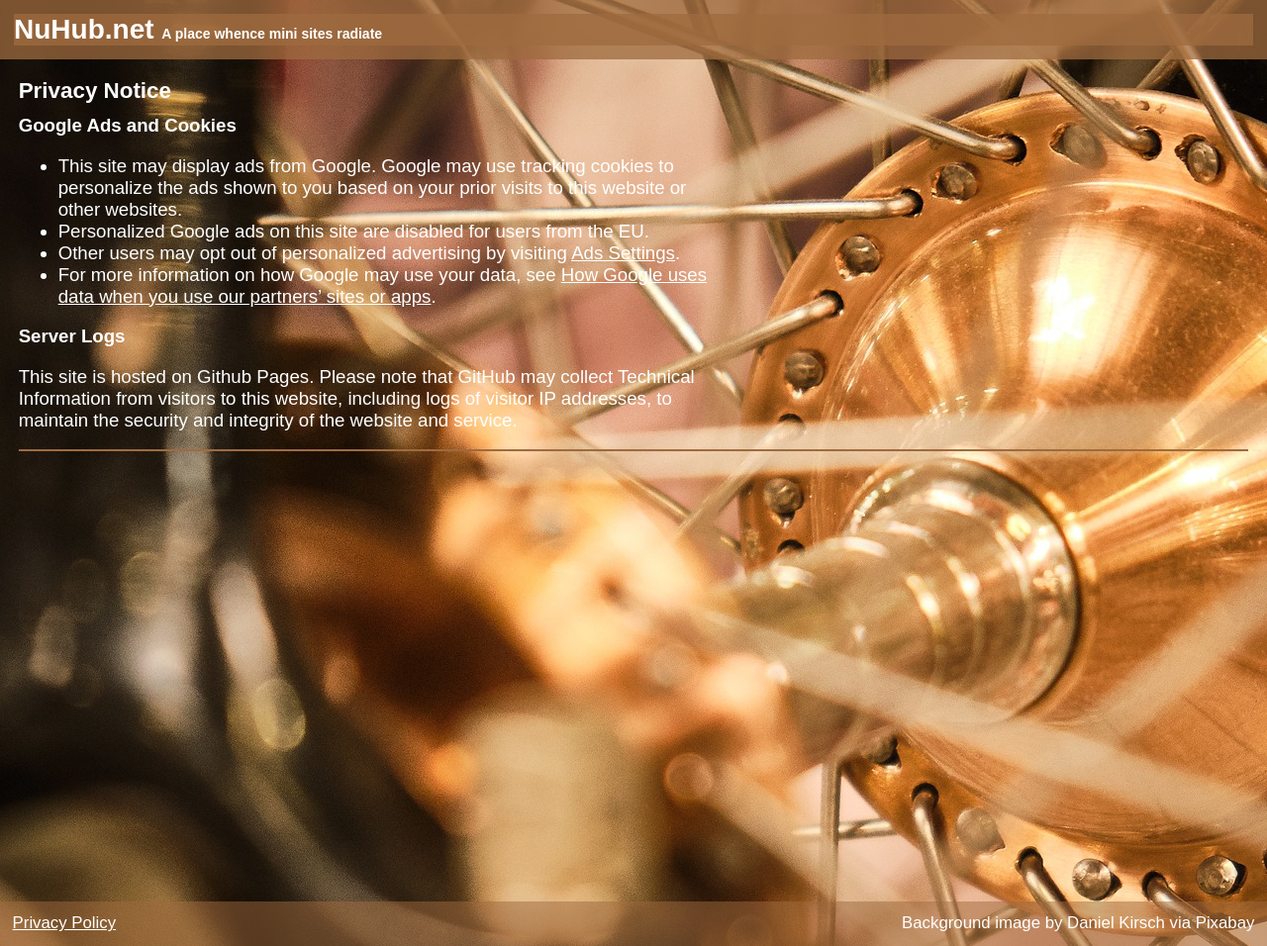
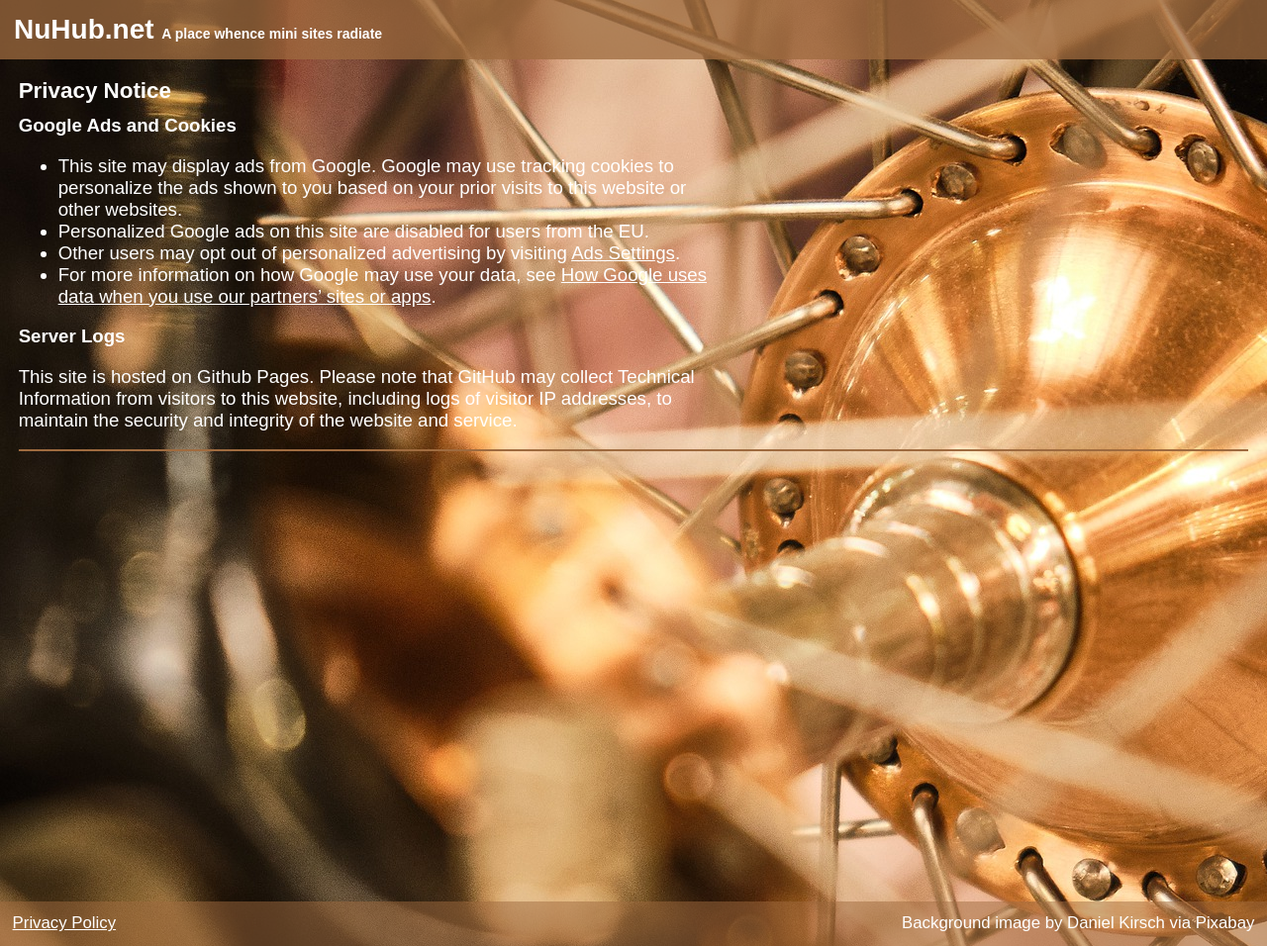
Before and after one commit to david672orford/david672github.io, a Jekyll site: the page built from privacy.md, in a window 1280 px wide. Shown: the whole page at 99% size. Built offline with Jekyll 4.4.1, drawn with Linux system fonts in a browser that asks for light colours; our own code applies the rules of GitHub Pages for plain Markdown files.

Commit message:
Update style.css

```diff
--- a/assets/css/style.css
+++ b/assets/css/style.css
@@ -41,7 +41,6 @@ H1 {
 	font-family: sans-serif;
 	font-size: 150%;
 	color: inherit;
-	background-color: inherit;
 	}
 .site_description {
 	font-size: 50%;
```
